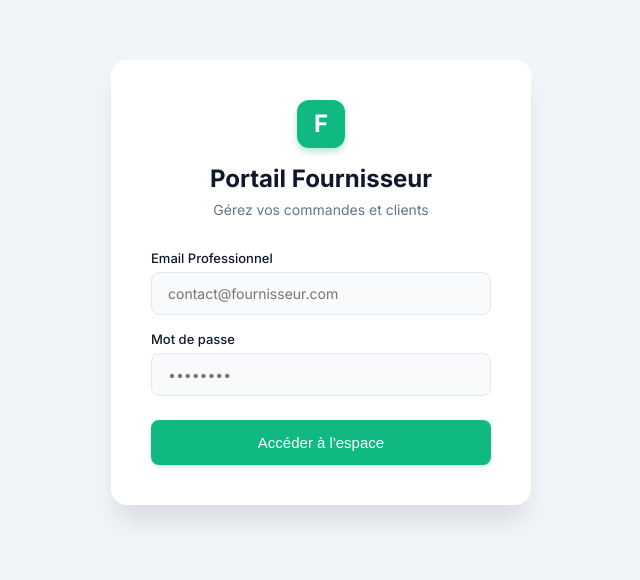
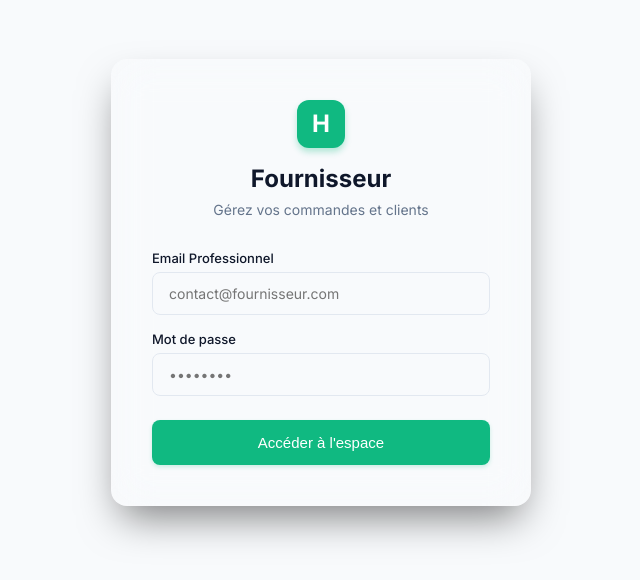
Before and after one commit to SoufainNajmi/MarketPlace-Pro-_-React, a React (Vite) app: page /fournisseur in a window 1280 px wide. Shown: the part 118-698 px from the top of the page, without its empty margins (319-959 px from the left). Built offline with nearby package versions, Linux system fonts and the light colour scheme.

Commit message:
apdate fournisseur

```diff
--- a/src/pages/Fournisseur.jsx
+++ b/src/pages/Fournisseur.jsx
@@ -6,13 +6,13 @@ const styles = getStyles(theme);
 // --- Subcomponents for clean visual organization ---
 
 const FournisseurLogin = ({ email, setEmail, password, setPassword, onLogin }) => (
-  <div style={{ display: 'flex', minHeight: '100vh', alignItems: 'center', justifyContent: 'center', backgroundColor: '#f1f5f9' }}>
-    <div className="animate-slide-up" style={{ padding: '40px', width: '100%', maxWidth: '420px', background: 'white', borderRadius: '16px', boxShadow: '0 20px 25px -5px rgba(0, 0, 0, 0.1)' }}>
+  <div style={{ display: 'flex', minHeight: '100vh', alignItems: 'center', justifyContent: 'center', backgroundColor: 'transparent' }}>
+    <div className="animate-slide-up" style={{ padding: '40px', width: '100%', maxWidth: '420px', background: 'rgba(255,255,255,0.03)', backdropFilter: 'blur(20px)', borderRadius: '16px', border: '1px solid rgba(255,255,255,0.1)', boxShadow: '0 20px 40px -10px rgba(0,0,0,0.5)' }}>
       <div style={{ textAlign: 'center', marginBottom: '32px' }}>
         <div style={{ width: '48px', height: '48px', background: theme.primary, borderRadius: '12px', display: 'flex', alignItems: 'center', justifyContent: 'center', margin: '0 auto 16px', boxShadow: '0 4px 6px rgba(16, 185, 129, 0.3)' }}>
-          <span style={{ color: 'white', fontSize: '24px', fontWeight: 'bold' }}>F</span>
+          <span style={{ color: 'white', fontSize: '24px', fontWeight: 'bold' }}>H</span>
         </div>
-        <h2 style={{ margin: 0, color: theme.textMain, fontSize: '24px', fontWeight: '700' }}>Portail Fournisseur</h2>
+        <h2 style={{ margin: 0, color: theme.textMain, fontSize: '24px', fontWeight: '700' }}>Fournisseur</h2>
         <p style={{ margin: '8px 0 0', color: theme.textMuted, fontSize: '14px' }}>Gérez vos commandes et clients</p>
       </div>
       <form onSubmit={onLogin} style={{ display: 'flex', flexDirection: 'column', gap: '16px' }}>
@@ -50,7 +50,7 @@ const NavItem = ({ view, label, count = 0, currentView, setCurrentView, setSelec
 );
 
 const FournisseurNavbar = ({ currentView, setCurrentView, setSelectedInvoice, pendingCount, onLogout }) => (
-  <nav style={{ background: theme.bgDark, padding: '0 30px', display: 'flex', justifyContent: 'center', boxShadow: '0 1px 3px rgba(0,0,0,0.1)', position: 'sticky', top: 0, zIndex: 10 }}>
+  <nav style={{ background: 'rgba(15, 23, 42, 0.8)', backdropFilter: 'blur(20px)', padding: '0 30px', display: 'flex', justifyContent: 'center', borderBottom: `1px solid ${theme.border}`, position: 'sticky', top: 0, zIndex: 50 }}>
     <div style={{ display: 'flex', justifyContent: 'space-between', alignItems: 'center', width: '100%', maxWidth: '1000px', height: '64px' }}>
       <div style={{ display: 'flex', alignItems: 'center', gap: '10px' }}>
         <div style={{ width: '32px', height: '32px', background: theme.primary, borderRadius: '8px', display: 'flex', alignItems: 'center', justifyContent: 'center' }}>
@@ -174,7 +174,7 @@ const Fournisseur = () => {
             </div>
             <div>
               <label style={{ display: 'block', marginBottom: '6px', fontSize: '13px', fontWeight: '500', color: theme.textMain }}>Email Contact Principal</label>
-              <input type="text" readOnly value={email} style={{ ...styles.input, background: '#f1f5f9', cursor: 'not-allowed' }} />
+              <input type="text" readOnly value={email} style={{ ...styles.input, background: 'rgba(0,0,0,0.2)', opacity: 0.7, cursor: 'not-allowed' }} />
             </div>
           </div>
         )}
@@ -190,7 +190,7 @@ const Fournisseur = () => {
           <div style={{ ...styles.card, padding: 0, overflow: 'hidden' }}>
             <div style={{ padding: '24px', borderBottom: `1px solid ${theme.border}`, display: 'flex', justifyContent: 'space-between', alignItems: 'center' }}>
               <h2 style={{ margin: 0, fontSize: '20px' }}>Liste des Commandes Entrantes</h2>
-              <span style={{ fontSize: '14px', color: theme.textMuted, background: '#f8fafc', padding: '6px 12px', borderRadius: '20px', border: `1px solid ${theme.border}` }}>
+              <span style={{ fontSize: '14px', color: theme.textMuted, background: 'rgba(0,0,0,0.2)', padding: '6px 12px', borderRadius: '20px', border: `1px solid ${theme.border}` }}>
                 Mise à jour en temps réel (Sync)
               </span>
             </div>
@@ -202,7 +202,7 @@ const Fournisseur = () => {
             ) : (
               <table style={{ width: '100%', borderCollapse: 'collapse' }}>
                 <thead>
-                  <tr style={{ background: '#f8fafc' }}>
+                  <tr style={{ background: 'rgba(255,255,255,0.05)' }}>
                     <th style={{ padding: '16px 24px', textAlign: 'left', fontSize: '12px', textTransform: 'uppercase', color: theme.textMuted, fontWeight: '600', borderBottom: `1px solid ${theme.border}` }}>N° Cmd</th>
                     <th style={{ padding: '16px 24px', textAlign: 'left', fontSize: '12px', textTransform: 'uppercase', color: theme.textMuted, fontWeight: '600', borderBottom: `1px solid ${theme.border}` }}>Date</th>
                     <th style={{ padding: '16px 24px', textAlign: 'left', fontSize: '12px', textTransform: 'uppercase', color: theme.textMuted, fontWeight: '600', borderBottom: `1px solid ${theme.border}` }}>Client (Email)</th>
@@ -215,18 +215,18 @@ const Fournisseur = () => {
                   {receivedOrders.map((order, index) => {
                     const isPending = !order.status || order.status === 'En attente';
                     return (
-                      <tr key={order.id} style={{ borderBottom: index === receivedOrders.length - 1 ? 'none' : `1px solid ${theme.border}`, background: isPending ? '#fefce8' : 'white' }}>
+                      <tr key={order.id} style={{ borderBottom: index === receivedOrders.length - 1 ? 'none' : `1px solid ${theme.border}`, background: isPending ? 'rgba(245, 158, 11, 0.1)' : 'transparent', transition: 'all 0.2s' }}>
                         <td style={{ padding: '16px 24px', fontWeight: '500' }}>{order.id}</td>
                         <td style={{ padding: '16px 24px', color: theme.textMuted, fontSize: '14px' }}>{order.date}</td>
                         <td style={{ padding: '16px 24px', fontSize: '14px' }}>{order.clientEmail}</td>
                         <td style={{ padding: '16px 24px', textAlign: 'right', fontWeight: '600', color: theme.textMain }}>{order.total} MAD</td>
                         <td style={{ padding: '16px 24px', textAlign: 'center' }}>
-                          <span style={{ display: 'inline-block', background: isPending ? '#fef3c7' : '#dcfce7', color: isPending ? '#b45309' : '#15803d', padding: '4px 10px', borderRadius: '12px', fontSize: '12px', fontWeight: 'bold' }}>
+                          <span style={{ display: 'inline-block', background: isPending ? 'rgba(245, 158, 11, 0.2)' : 'rgba(16, 185, 129, 0.2)', color: isPending ? '#fbbf24' : '#34d399', padding: '4px 10px', borderRadius: '12px', fontSize: '12px', fontWeight: 'bold' }}>
                             {order.status || 'En attente'}
                           </span>
                         </td>
                         <td style={{ padding: '16px 24px', textAlign: 'center' }}>
-                          <button onClick={() => { setSelectedInvoice(order); setCurrentView('invoice'); }} style={{ ...styles.buttonOutline, padding: '6px 12px', fontSize: '13px', background: 'white' }}>
+                          <button onClick={() => { setSelectedInvoice(order); setCurrentView('invoice'); }} style={{ ...styles.buttonOutline, padding: '6px 12px', fontSize: '13px', background: 'rgba(255,255,255,0.05)' }}>
                             Traiter / Facture
                           </button>
                         </td>
@@ -254,7 +254,7 @@ const Fournisseur = () => {
                   <p style={{ margin: 0, color: theme.textMuted }}>Ref Interne: <strong style={{ color: theme.textMain }}>{selectedInvoice.id}</strong></p>
                   <p style={{ marginTop: '12px', fontSize: '14px' }}>
                     Statut:
-                    <span style={{ marginLeft: '8px', padding: '4px 8px', borderRadius: '4px', background: selectedInvoice.status === 'Validée' ? '#dcfce7' : '#fef3c7', color: selectedInvoice.status === 'Validée' ? '#15803d' : '#b45309', fontWeight: 'bold' }}>
+                    <span style={{ marginLeft: '8px', padding: '4px 8px', borderRadius: '4px', background: selectedInvoice.status === 'Validée' ? 'rgba(16, 185, 129, 0.2)' : 'rgba(245, 158, 11, 0.2)', color: selectedInvoice.status === 'Validée' ? '#34d399' : '#fbbf24', fontWeight: 'bold' }}>
                       {selectedInvoice.status || 'En attente'}
                     </span>
                   </p>
@@ -285,7 +285,7 @@ const Fournisseur = () => {
               </table>
 
               <div style={{ display: 'flex', justifyContent: 'flex-end' }}>
-                <div style={{ width: '300px', background: '#f8fafc', padding: '24px', borderRadius: '8px' }}>
+                <div style={{ width: '300px', background: 'rgba(0,0,0,0.2)', padding: '24px', borderRadius: '8px', border: `1px solid ${theme.border}` }}>
                   <div style={{ display: 'flex', justifyContent: 'space-between', alignItems: 'center' }}>
                     <span style={{ color: theme.textMuted, fontWeight: '500' }}>Sous-total HT</span>
                     <span style={{ fontSize: '16px', fontWeight: 'bold' }}>{(selectedInvoice.total * 0.8).toFixed(2)}</span>
```
